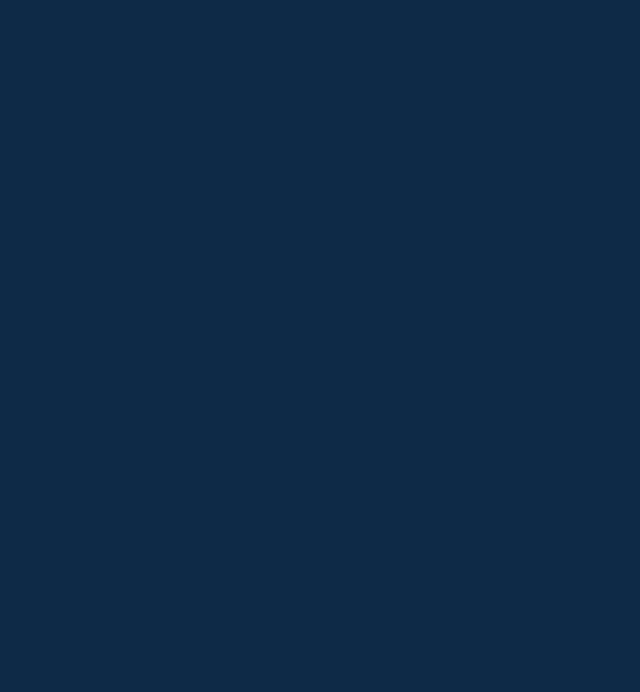
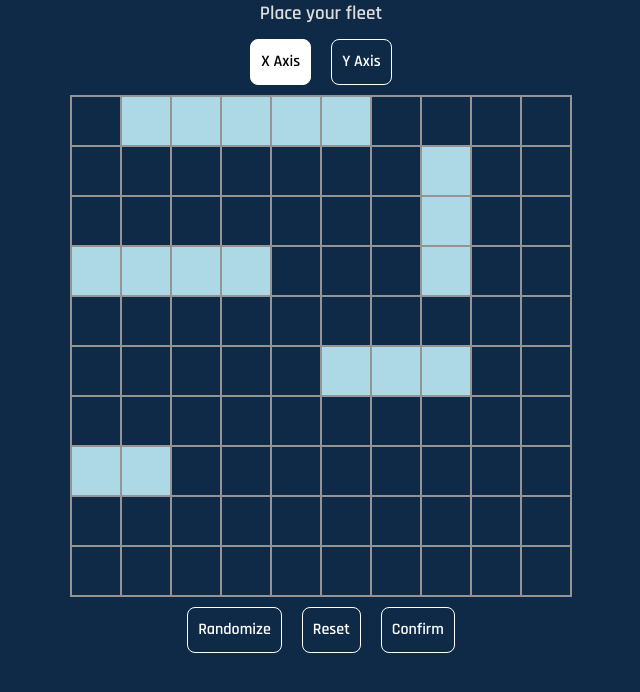
Before and after one commit to jetfuzz/battleship, a website built with webpack: page src/template.html in a window 1280 px wide. Both pictures are taken after a click on the button "Start Game". Shown: the whole page, without its empty margins (319-959 px from the left). Built offline with nearby package versions, Linux system fonts and the light colour scheme.

Commit message:
Implement renderBoard and placement screen UI

```diff
--- a/src/dom.js
+++ b/src/dom.js
@@ -1,6 +1,7 @@
 export {
     renderStartScreen,
-    renderPlacementScreen
+    renderPlacementScreen,
+    renderBoard
 }
 
 function clearDisplay() {
@@ -25,6 +26,20 @@ function renderStartScreen() {
 
 function renderPlacementScreen() {
     clearDisplay()
+    let placementScreenDiv = document.getElementById('placement-screen');
+    placementScreenDiv.innerHTML = `
+        <div class="message">Place your fleet</div>
+        <div class="placement-buttons">
+            <button class="active">X Axis</button>
+            <button>Y Axis</button>
+        </div>
+        <div class="gameboard" id="placement-gameboard"></div>
+        <div class="placement-buttons">
+            <button>Randomize</button>
+            <button>Reset</button>
+            <button>Confirm</button>
+        </div>
+    `
 }
 
 function renderGameScreen() {
@@ -35,6 +50,18 @@ function renderEndScreen() {
 
 }
 
-function renderBoard() {
-
+function renderBoard(gameboard, containerId) {
+    const container = document.getElementById(containerId);
+    for (let i = 0; i < 10; i++) {
+        for (let j = 0; j < 10; j++) {
+            let cell = document.createElement('div');
+            cell.className = 'cell';
+            cell.dataset.row = i;
+            cell.dataset.col = j;
+            container.appendChild(cell)
+            if (gameboard.board[i][j] !== null) {
+                cell.classList.add('active');
+            }
+        }
+    }
 }
--- a/src/index.js
+++ b/src/index.js
@@ -1,13 +1,33 @@
 import Player from "./player";
+import Ship from "./ship";
 import "./style.css";
 import * as dom from './dom'
 
+const player = new Player('human');
+const computer = new Player('computer');
+
+const carrier = new Ship(5);
+const battleship = new Ship(4);
+const destroyer = new Ship(3);
+const submarine = new Ship(3);
+const patrolBoat = new Ship(2);
+
+const fleet = [carrier, battleship, destroyer, submarine, patrolBoat];
+
+player.gameboard.placeShip(fleet[0], [0,1], 'horizontal');
+player.gameboard.placeShip(fleet[1], [3,0], 'horizontal');
+player.gameboard.placeShip(fleet[2], [1,7], 'vertical');
+player.gameboard.placeShip(fleet[3], [5,5], 'horizontal');
+player.gameboard.placeShip(fleet[4], [7,0], 'horizontal');
+
+
 window.addEventListener("load", () => {
-  dom.renderStartScreen();
+  dom.renderStartScreen()
 });
 
 document.body.addEventListener('click', (e) => {
     if (e.target.closest('#start-game-btn')) {
         dom.renderPlacementScreen();
+        dom.renderBoard(player.gameboard, 'placement-gameboard');
     }
 })
--- a/src/style.css
+++ b/src/style.css
@@ -59,18 +59,22 @@ body {
 
 #start-screen  {
   text-align: center;
+  margin-top: 12%;
 }
 
 h1 {
-  font-size: 6rem;
+  font-size: 5rem;
   font-weight: 800;
 }
 
 button {
   background-color: rgb(221, 221, 221);
-  border: none;
+  background-color: transparent;
+  border: 1px solid white;
+  color: white;
   padding: 10px;
-  border-radius: 4px;
+  margin: 10px;
+  border-radius: 8px;
   cursor: pointer;
 }
 
@@ -78,3 +82,44 @@ button {
   margin-top: 95px;
   font-size: 1.3rem;
 }
+
+#start-game-btn:hover {
+  background-color: rgb(221, 221, 221);
+  color: black;
+}
+
+button.active {
+  background-color: white;
+  color: black;
+}
+
+.message {
+  text-align: center;
+  font-size: 1.2rem;
+}
+
+.placement-buttons {
+  display: flex;
+  justify-content: center;
+}
+
+.gameboard {
+  display: grid;
+  grid-template-columns: repeat(10, 1fr);
+  border: 1px solid rgb(148, 148, 148);
+}
+
+.cell {
+  border: 1px solid rgb(148, 148, 148);
+  width: 50px;
+  height: 50px;
+}
+
+.cell:hover {
+  background-color: grey;
+  cursor: pointer;
+}
+
+.cell.active {
+  background-color: lightblue;
+}
```
